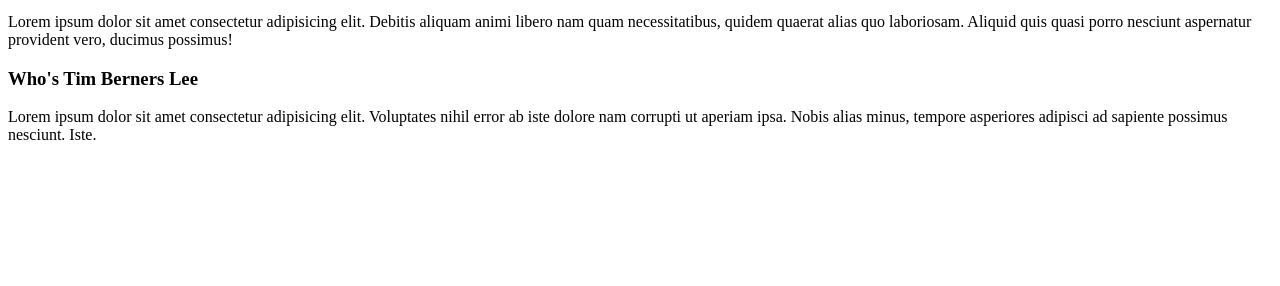
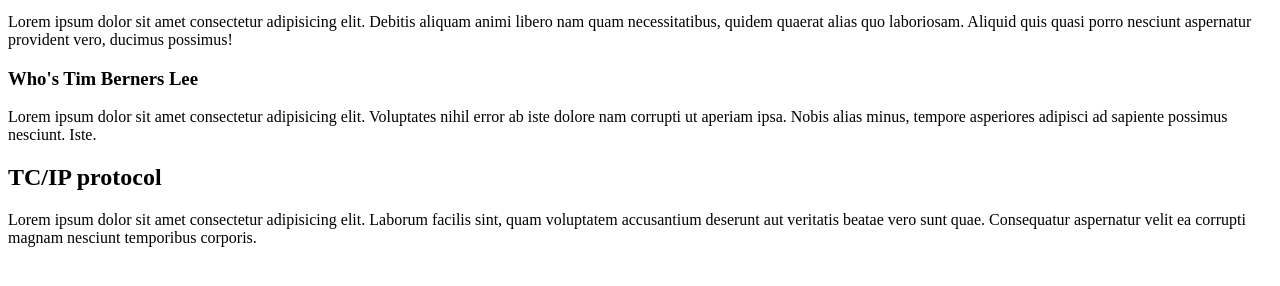
Before and after one commit to EmilDanielSamfirescu/htmlcss-hello, a plain HTML site: page index.html in a window 1280 px wide. Shown: the part 486-772 px from the top of the page. Drawn offline with Linux system fonts and the light colour scheme.

Commit message:
H2 TCP/IP

```diff
--- a/index.html
+++ b/index.html
@@ -18,5 +18,8 @@
 
     <h3>Who's Tim Berners Lee</h3>
     <p>Lorem ipsum dolor sit amet consectetur adipisicing elit. Voluptates nihil error ab iste dolore nam corrupti ut aperiam ipsa. Nobis alias minus, tempore asperiores adipisci ad sapiente possimus nesciunt. Iste.</p>
+
+    <h2>TC/IP protocol</h2>
+    <p>Lorem ipsum dolor sit amet consectetur adipisicing elit. Laborum facilis sint, quam voluptatem accusantium deserunt aut veritatis beatae vero sunt quae. Consequatur aspernatur velit ea corrupti magnam nesciunt temporibus corporis.</p>
 </body>
 </html>
```
